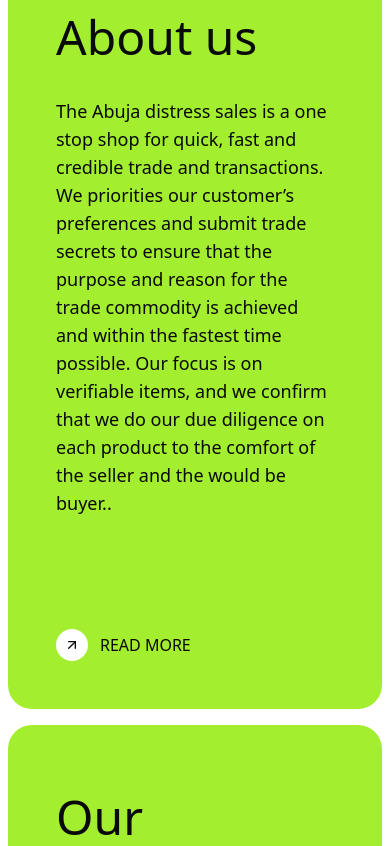
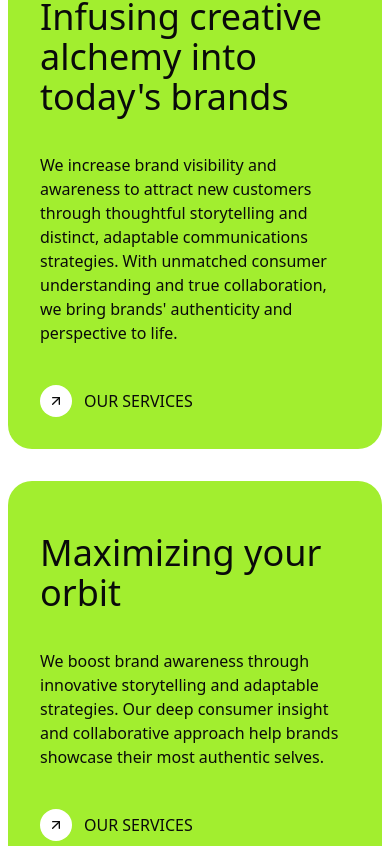
Before and after one commit to jeff-nwadi/Abujadistresssale, a Next.js app in the folder abujadistresssale/: page / in a window 390 px wide. Shown: the part 963-1809 px from the top of the page. Built offline with nearby package versions, Linux system fonts and the light colour scheme.

Commit message:
New commit

```diff
--- a/abujadistresssale/app/globals.css
+++ b/abujadistresssale/app/globals.css
@@ -122,7 +122,7 @@
 }
 
 .hero-section{
-  background-image: url("../components/images/woman.jpg");
+  background-image: url("../components/images/woman-64.jpg");
   background-repeat: no-repeat;
   object-fit: cover;
   height: 100vh;
--- a/abujadistresssale/components/Carousel.tsx
+++ b/abujadistresssale/components/Carousel.tsx
@@ -14,7 +14,7 @@ const Carousel = () => {
             viewport={{ once: true }}
             className="mb-16 flex justify-between items-center px-4 sm:px-12 "
             >
-            <h1 className="from-foreground to-foreground/40 mb-4 bg-gradient-to-b bg-clip-text text-3xl font-bold text-transparent md:text-5xl lg:text-6xl ">
+            <h1 className="from-foreground to-foreground/40 mb-4 bg-linear-to-b bg-clip-text text-3xl font-bold text-transparent md:text-5xl lg:text-6xl ">
                 Follow us
             </h1>
 
@@ -25,7 +25,7 @@ const Carousel = () => {
                 transition={{ duration: 0.5, delay: 0.3 }}
                 viewport={{ once: true }}
             >
-                <h2 className='text-muted-foreground text-2xl md:text-3xl'>
+                <h2 className='text-muted-foreground text-lg md:text-3xl'>
 
  @abjdistresssales
 </h2>
--- a/abujadistresssale/components/FeatureSection.tsx
+++ b/abujadistresssale/components/FeatureSection.tsx
@@ -1,113 +1,108 @@
-"use client"
+"use client";
 
-import Image from 'next/image';
-import lady from "./images/lady.jpg"
-import artistic from "./images/artistic.jpg"
-import woman from "./images/woman-64.jpg"
-import { ArrowUpRight } from "lucide-react"
-import Link from 'next/link';
+import Image from "next/image";
+import lady from "./images/lady.jpg";
+import artistic from "./images/artistic.jpg";
+import woman from "./images/woman.jpg";
+import { ArrowUpRight } from "lucide-react";
+import Link from "next/link";
 
 export default function Feature1() {
   return (
-    <section className="">
-      <div className="px-2 lg:px-8">
-        <div className=" mt-12">
-        <ul className="grid gap-4 sm:grid-cols-2 lg:grid-cols-2">
-           <div className="col-span-2 flex flex-col-reverse lg:flex-row-reverse gap-4">
-                <div className="bg-[#A2EE2F] p-12 rounded-3xl flex-1">
-                    <h2 className="py-5 text-5xl sm:text-5xl font-medium">About us</h2>
-                    <p className="pt-4 text-lg">
-                        The Abuja distress sales is a one stop shop for quick, fast and credible trade and transactions.
-                         We priorities our customer’s preferences and submit trade secrets to ensure that the purpose and reason
-                         for the trade commodity is achieved and within the fastest time possible. Our focus is on verifiable items,
-                         and we confirm that we do our due diligence on each product to the comfort of the seller and the would be buyer..
+    <section>
+      <div className="px-2 lg:px-8 mt-12">
+        <ul className="grid gap-8 sm:grid-cols-2 lg:grid-cols-2">
+          {/* Section 1 */}
+          <li className="col-span-2 flex flex-col-reverse lg:flex-row-reverse gap-4">
+            <div className="bg-[#A2EE2F] p-8 md:p-12 rounded-3xl flex-1">
+              <h2 className="py-5 text-4xl sm:text-5xl font-medium">
+                Infusing creative alchemy into today's brands
+              </h2>
+              <p className="pt-4 text-base sm:text-lg">
+                We increase brand visibility and awareness to attract new
+                customers through thoughtful storytelling and distinct,
+                adaptable communications strategies. With unmatched consumer
+                understanding and true collaboration, we bring brands'
+                authenticity and perspective to life.
               </p>
-                    <Link href="" className='flex gap-3 items-center mt-28'>
-                        <div className='bg-white rounded-full p-2'>
-                              <ArrowUpRight className="w-4 h-4 sm:w-5 sm:h-5  text-2xl" />
+              <Link href="#" className="flex gap-3 items-center mt-10">
+                <div className="bg-white rounded-full p-2">
+                  <ArrowUpRight className="w-4 h-4 sm:w-5 sm:h-5 text-2xl" />
                 </div>
-
-                        <p className='uppercase'>Read more</p>
+                <p className="uppercase">Our services</p>
               </Link>
             </div>
-                    <div className="relative flex-1 h-[80vh]">
+            <div className="relative flex-1 h-[50vh] sm:h-[70vh] lg:h-[80vh]">
               <Image
-                            src={lady}
+                src={lady.src}
                 alt="lady"
                 fill
-                            className="rounded-3xl object-cover [image-rendering:auto]"
+                className="rounded-3xl object-cover"
                 quality={100}
                 priority
               />
             </div>
-                </div>
+          </li>
 
-                <div className="col-span-2 flex flex-col-reverse md:flex-row-reverse gap-4">
-                      <div className="relative flex-1 h-[80vh]">
+          {/* Section 2 */}
+          <li className="col-span-2 flex flex-col-reverse md:flex-row-reverse gap-4">
+            <div className="relative flex-1 h-[50vh] sm:h-[70vh] lg:h-[80vh]">
               <Image
-                            src={artistic}
-                            alt="lady"
+                src={artistic.src}
+                alt="artistic"
                 fill
-                            className="rounded-3xl object-cover [image-rendering:auto]"
+                className="rounded-3xl object-cover"
                 quality={100}
                 priority
               />
             </div>
-                    <div className="bg-[#A2EE2F] p-12 rounded-3xl flex-1">
-                        <h2 className="py-5 text-5xl sm:text-6xl font-medium">Our Services</h2>
-                        <p className="pt-2 text-lg sm:text-xl font-light">Sales, Consultancy & Media</p>
-                        <p className="pt-4 text-lg">
-                            We deliver powerful sales and consultancy solutions backed
-                             by strategic media execution. Our team helps brands grow by combining sharp
-                              business insight with compelling visuals and storytelling. Whether through expertly planned
-                               campaigns, stunning imagery, or engaging videos, we make your message impossible to ignore.
-                               From identifying new market opportunities to positioning your brand for success,
-                               we turn ideas into measurable results and lasting connections.
+            <div className="bg-[#A2EE2F] p-8 md:p-12 rounded-3xl flex-1">
+              <h2 className="py-5 text-4xl sm:text-5xl font-medium">
+                Maximizing your orbit
+              </h2>
+              <p className="pt-4 text-base sm:text-lg">
+                We boost brand awareness through innovative storytelling and
+                adaptable strategies. Our deep consumer insight and collaborative
+                approach help brands showcase their most authentic selves.
               </p>
+              <Link href="#" className="flex gap-3 items-center mt-10">
+                <div className="bg-white rounded-full p-2">
+                  <ArrowUpRight className="w-4 h-4 sm:w-5 sm:h-5 text-2xl" />
+                </div>
+                <p className="uppercase">Our services</p>
+              </Link>
+            </div>
+          </li>
 
-                            <Link href="" className='flex gap-3 items-center mt-30'>
-                        <div className='bg-white rounded-full p-2'>
-                              <ArrowUpRight className="w-4 h-4 sm:w-5 sm:h-5  text-2xl" />
+          {/* Section 3 */}
+          <li className="col-span-2 flex flex-col-reverse lg:flex-row-reverse gap-4">
+            <div className="bg-[#A2EE2F] p-8 md:p-12 rounded-3xl flex-1">
+              <h2 className="py-5 text-4xl sm:text-5xl font-medium">
+                Designing stories that sell
+              </h2>
+              <p className="pt-4 text-base sm:text-lg">
+                We connect brands to their audiences through strategy, creativity,
+                and seamless execution — driving both engagement and results.
+              </p>
+              <Link href="#" className="flex gap-3 items-center mt-10">
+                <div className="bg-white rounded-full p-2">
+                  <ArrowUpRight className="w-4 h-4 sm:w-5 sm:h-5 text-2xl" />
                 </div>
-
-                        <p className='uppercase'>Our services</p>
+                <p className="uppercase">Our services</p>
               </Link>
-                        <div>
-
             </div>
-                    </div>
-                </div>
-
-            <div className="col-span-2 flex flex-col-reverse md:flex-col lg:flex-row-reverse gap-4">
-                    <div className="bg-[#A2EE2F] p-12 rounded-3xl flex-1">
-                        <h2 className="py-5 text-5xl sm:text-6xl font-medium">Contact us</h2>
-                        <p className="pt-4 text-lg ">
-                            Address: No 2, kokoma close, wuse II, Abuja <br />
-                        Contact Phone Numbers: +2347010050028 <br />
-
-                        </p>
-
-                        {/* <Link href="" className='flex gap-3 items-center mt-30'>
-                        <div className='bg-white rounded-full p-2'>
-                              <ArrowUpRight className="w-4 h-4 sm:w-5 sm:h-5  text-2xl" />
-                        </div>
-
-                        {/* <p className='uppercase'>Our services</p> */}
-                    {/* </Link>  */}
-                    </div>
-                    <div className="relative flex-1 h-[80vh]">
+            <div className="relative flex-1 h-[50vh] sm:h-[70vh] lg:h-[80vh]">
               <Image
-                            src={woman}
-                            alt="lady"
+                src={woman.src}
+                alt="woman"
                 fill
-                            className="rounded-3xl object-cover [image-rendering:auto]"
+                className="rounded-3xl object-cover"
                 quality={100}
                 priority
               />
             </div>
-                </div>
+          </li>
         </ul>
-            </div>
       </div>
     </section>
   );
--- a/abujadistresssale/next.config.ts
+++ b/abujadistresssale/next.config.ts
@@ -2,7 +2,18 @@ import { withNextVideo } from "next-video/process";
 import type { NextConfig } from "next";
 
 const nextConfig: NextConfig = {
-  /* config options here */
+    images: {
+    remotePatterns: [
+      {
+        protocol: "https",
+        hostname: "pixabay.com",
+        port: "",
+        pathname: "/**",
+      },
+    ],
+  },
 };
 
+
+
 export default withNextVideo(nextConfig);
```
Also changed, not shown: abujadistresssale/components/Footer.tsx (+2 -2 lines), abujadistresssale/components/Header.tsx (+2 -3 lines), abujadistresssale/components/mvpblocks/testimonials-carousel.tsx (+4 -4 lines), abujadistresssale/components/images/Main.png (added). Lines whose indentation alone changed are shown as unchanged.
